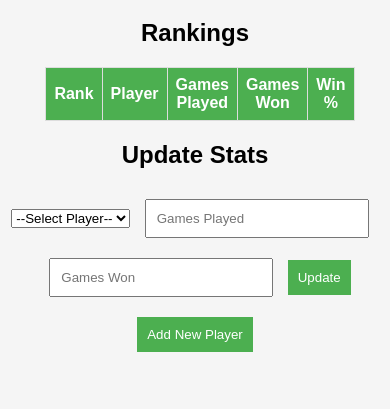
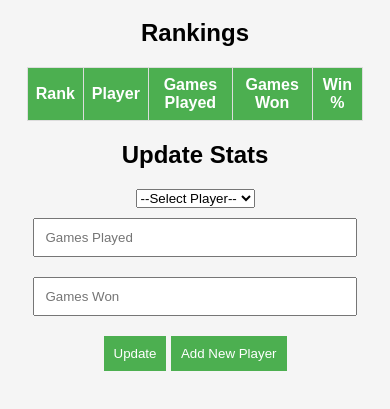
Before and after one commit to Admin28872/Tennis-Leaderboard, a plain HTML site: page index.html in a window 390 px wide. Shown: the part 61-470 px from the top of the page. Drawn offline with Linux system fonts and the light colour scheme; no server answers.

Commit message:
Update styles.css

```diff
--- a/styles.css
+++ b/styles.css
@@ -47,3 +47,15 @@
 h2 {
     margin-top: 20px;
 }
+
+/* Media Query for Mobile Devices */
+@media (max-width: 600px) {
+    #leaderboard {
+        width: 90%;  /* Adjust width to be narrower for mobile */
+        margin: 20px auto;  /* Centering the leaderboard */
+    }
+
+    input {
+        width: 80%;  /* Make input fields wider on mobile */
+    }
+}
```
